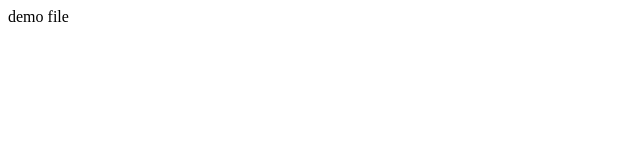
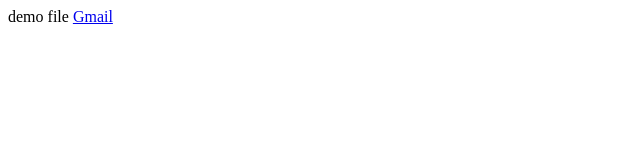
Before and after one commit to xoneru/demo, a plain HTML site: page index.html in a window 1280 px wide. Shown: the full height of the page, 0-640 px from the left. Drawn offline with Linux system fonts and the light colour scheme.

Commit message:
Gmail added

```diff
--- a/index.html
+++ b/index.html
@@ -8,5 +8,6 @@
 </head>
 <body>
     demo file
+    <a href="gmail.com">Gmail </a>
 </body>
 </html>
```
